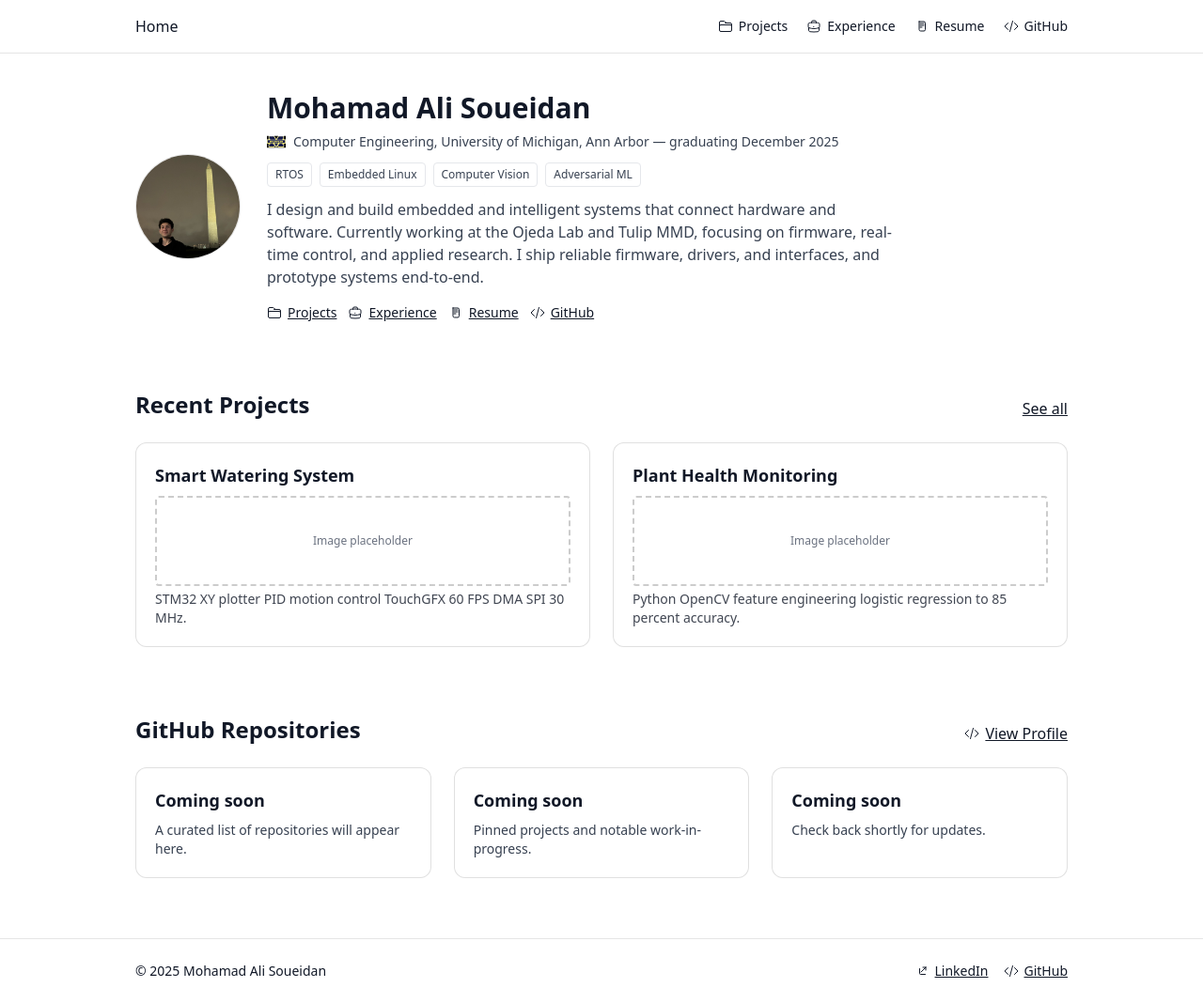
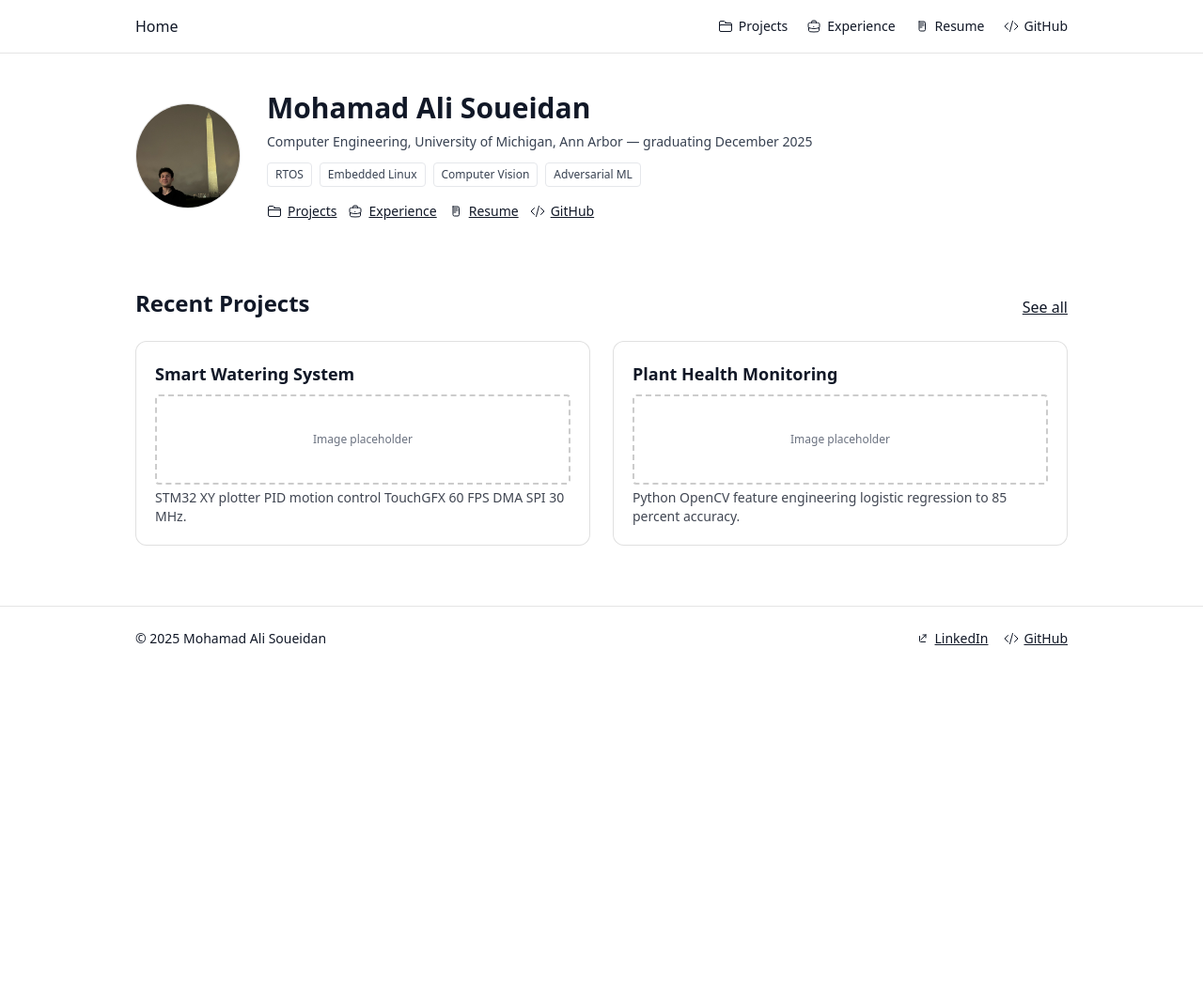
Before and after one commit to Mohamad-Ali-Soueidan/sweidan.github.io, a website: page index.html in a window 1280 px wide. Shown: the whole page at 94% size. After the commit the page ends 800 px from the top, so only its background shows below. Drawn offline with nearby package versions, Linux system fonts and the light colour scheme.

Commit message:
chore(ui): remove hero paragraph and GitHub placeholders; add favicon

```diff
--- a/index.html
+++ b/index.html
@@ -20,6 +20,9 @@
 	<meta name="twitter:image" content="https://sweidan.dev/1731207623890.jpeg" />
 
 	<link rel="canonical" href="https://sweidan.dev/" />
+
+    <!-- Favicon -->
+    <link rel="icon" href="/file.svg" type="image/svg+xml">
 
 	<!-- Robots and structured data for SEO -->
 	<meta name="robots" content="index, follow, max-image-preview:large, max-snippet:-1, max-video-preview:-1" />
@@ -135,7 +138,6 @@
 
 												<div class="mt-2 flex items-center gap-3 text-sm text-gray-700">
 																				<div class="flex items-center gap-2">
-																					<img src="file.svg" alt="UofM" class="w-5 h-5" />
 																					<span>Computer Engineering, University of Michigan, Ann Arbor — graduating December 2025</span>
 																				</div>
 												</div>
@@ -147,7 +149,7 @@
 													<span class="text-xs px-2 py-1 border rounded text-gray-700">Adversarial ML</span>
 												</div>
 
-												<p class="mt-3 text-gray-700 max-w-2xl">I design and build embedded and intelligent systems that connect hardware and software. Currently working at the Ojeda Lab and Tulip MMD, focusing on firmware, real-time control, and applied research. I ship reliable firmware, drivers, and interfaces, and prototype systems end-to-end.</p>
+
 
 								<div class="mt-4 flex flex-wrap gap-3 text-sm">
 									<a href="projects.html" class="underline inline-flex items-center gap-1.5">
@@ -198,30 +200,7 @@
 				</a>
 			</div>
 		</section>
-			<!-- GitHub Repos placeholder -->
-			<section class="max-w-5xl mx-auto px-4 pb-16 pt-2">
-				<div class="flex items-end justify-between">
-					<h2 class="text-2xl font-semibold">GitHub Repositories</h2>
-					<a class="underline inline-flex items-center gap-1.5" href="https://github.com/Mohamad-Ali-Soueidan" target="_blank" rel="noopener">
-						<svg xmlns="http://www.w3.org/2000/svg" viewBox="0 0 24 24" fill="none" stroke="currentColor" stroke-width="1.5" class="h-4 w-4" aria-hidden="true"><path stroke-linecap="round" stroke-linejoin="round" d="M17.25 6.75 22.5 12l-5.25 5.25m-10.5 0L1.5 12l5.25-5.25m7.5-3-4.5 16.5" /></svg>
-						<span>View Profile</span>
-					</a>
-				</div>
-				<div class="mt-6 grid md:grid-cols-3 gap-6">
-					<div class="card" data-card>
-						<h3 class="text-lg font-semibold">Coming soon</h3>
-						<p class="mt-2 text-sm text-gray-700">A curated list of repositories will appear here.</p>
-					</div>
-					<div class="card" data-card>
-						<h3 class="text-lg font-semibold">Coming soon</h3>
-						<p class="mt-2 text-sm text-gray-700">Pinned projects and notable work-in-progress.</p>
-					</div>
-					<div class="card" data-card>
-						<h3 class="text-lg font-semibold">Coming soon</h3>
-						<p class="mt-2 text-sm text-gray-700">Check back shortly for updates.</p>
-					</div>
-				</div>
-			</section>
+
 
 		</main>
 
```
